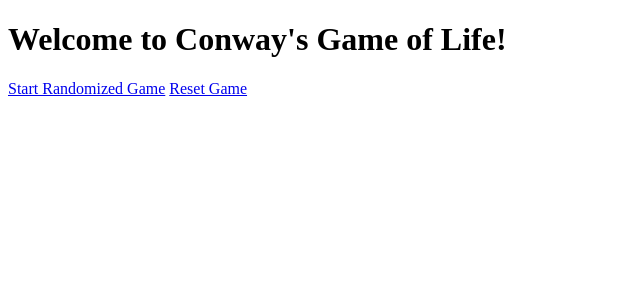
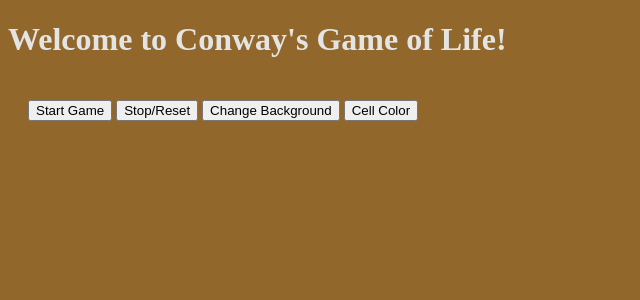
Before and after one commit to jrussell-OSU/game_of_life, a Flask app: page / in a window 1280 px wide. Shown: the top 300 px of the page, without its empty margins (0-640 px from the left). Run offline with Flask 2, Linux system fonts and the light colour scheme.

Commit message:
Added buttons to: change background image, change living cell color, start game, and stop/reset game.

```diff
--- a/flask_app.py
+++ b/app.py
@@ -3,7 +3,7 @@
 # Description: My version of Conway's Game of Life
 
 import random
-from flask import Flask, render_template
+from flask import Flask, render_template, send_from_directory
 import json
 
 app = Flask(__name__)
@@ -12,8 +12,8 @@ app = Flask(__name__)
 class GameOfLife:
 
     def __init__(self):
-        self._rows = 40  # CONSTANT: sets how many rows in grid
-        self._columns = 60  # CONSTANT: sets how many columns in grid
+        self._rows = 60  # CONSTANT: sets how many rows in grid
+        self._columns = 120  # CONSTANT: sets how many columns in grid
         self._grid = []  # contains current grid state
         self._saved_grid = []  # grid state prior to cell iteration
         self._cycles = 0  # tracks current number of cycles/intervals
@@ -163,8 +163,6 @@ class GameOfLife:
         # grid_json = jsonify({"gol_grid": self._grid})
         return grid_json
 
-
-
 game = GameOfLife()
 game.random_seed()
 
@@ -178,11 +176,13 @@ def home():
 def update_grid():
     return game.get_json_grid()
 
+
 @app.route("/game")
 def game_page():
-    game = GameOfLife()
+    game._grid = []  # every time starting a new game, reset game
     game.random_seed()
     return render_template('game.html')
 
+
 if __name__ == '__main__':
     app.run()
--- /dev/null
+++ b/static/game_script.js
@@ -0,0 +1,83 @@
+
+//Change color of living cell on button click
+//Default cell color
+let living_color = "limegreen";
+const color_choices = ["cyan", "red", "pink", "yellow", "black", "white", "limegreen"];
+let c = 0;
+function change_cell_color(){
+  if (c >= color_choices.length) {
+    c = 0;
+  }
+  living_color = color_choices[c++];
+}
+
+//Run game after the start game button pressed
+function start_game() {
+
+  //first, create initial table grid for the game
+  fetch('/grid').then(response => response.json()).then(gol_grid => {
+    //create table
+    let doc_body = document.getElementsByTagName('body')[0];
+    let game_div = document.createElement('div');
+    game_div.id = "game_div";
+    doc_body.appendChild(game_div)
+    let tbl = document.createElement('TABLE');
+    game_div.appendChild(tbl);
+    let tbl_body = document.createElement('TBODY');
+    tbl.id = "game_table";
+    tbl.appendChild(tbl_body);
+    let rows = gol_grid;
+    for (let i = 0; i < rows.length; i++) {
+      let tbl_row = document.createElement('TR');
+      tbl_body.appendChild(tbl_row);
+      let curr_row = rows[i];
+      for (let j = 0; j < curr_row.length; j++) {
+        let curr_cell = curr_row[j];
+        let cell = document.createElement('TD');
+        tbl_row.appendChild(cell);
+        if (curr_cell === 0) {
+          //create a dead cell
+          cell.className = "dead_cell";  //add to CSS for background color
+          cell.style.backgroundColor = "transparent";
+        } else {
+          //create a living cell
+          cell.className = "living_cell"; //add to CSS if needed
+          cell.style.backgroundColor = living_color;
+        }
+      }
+    }
+  });
+
+  //Once initial html table created, modify every x seconds with new cells
+  setInterval(function () {
+    fetch('/grid').then(response => response.json()).then(gol_grid => {
+      //create table
+      let game_div = document.getElementById('game_div');
+      let tbl = game_div.firstChild;
+      let tbl_body = tbl.firstChild;
+      let rows = gol_grid;
+      var tbl_rows = tbl_body.children;
+      for (let i = 0; i < rows.length; i++) {
+        let tbl_row = tbl_rows[i];
+        let curr_row = rows[i];
+        let row_children = tbl_row.children;
+        for (let j = 0; j < curr_row.length; j++) {
+          let curr_cell = curr_row[j];
+          let cell = row_children[j];
+          if (curr_cell === 0) {
+            //create a dead cell
+            cell.className = "dead_cell";  //add to CSS for background color
+            cell.style.backgroundColor = "transparent";
+          } else {
+            //create a living cell
+            cell.className = "living_cell"; //add to CSS if needed
+            cell.style.backgroundColor = living_color;
+          }
+        }
+      }
+    });
+  }, 150);
+
+}
+
+//Dynamically create a table from python info that updates every second
--- a/static/styles.css
+++ b/static/styles.css
@@ -1,31 +1,44 @@
+
 
 body {
-    /*background-color: #573E3E;*/
+    background-color: #91672C;
     /*background-image: url(images/nebula_brown.png);*/
+}
 
+div{
+    padding: 20px;
+}
+
+h1{
+    color: #E3E4E4;
 }
 
 table {
     table-layout: fixed;
-    /*border-collapse: collapse;*/
+    border-collapse: collapse;
     height: 320px;
     width: 480px;
     /*background: url("http://clipart-library.com/new_gallery/9-92768_grass-png-hd-nature-clipart-transparent-background.png");*/
     empty-cells: show;
     /*background-image: url(images/nebula_brown.png);*/
-
-    position: absolute;
+    /*position: absolute;*/
 }
-
+/*
 .living_cell{
-    background-color: green;
+    background-color: limegreen;
 }
+*/
 
 .dead_cell{
-    background-color: white;
+    background-color: transparent;
 }
 
 td {
     width: 8px;
     height: 8px;
 }
+
+#game_div {
+    position: relative;
+    padding-left: 10px;
+    }
--- a/templates/index.html
+++ b/templates/index.html
@@ -11,9 +11,34 @@
   <body>
   <h1>Welcome to Conway's Game of Life!</h1>
 
-  <a href="/game">Start Randomized Game</a>
-  <a href="/index">Reset Game</a>
+  <div id="buttons_div">
+    <button id="start_game" onclick="start_game()">Start Game</button>
+    <button onClick="window.location.reload();">Stop/Reset</button>
+    <button id="change_background" onclick="change_background()">Change Background</button>
+    <button id="change_cell_color" onclick="change_cell_color()">Cell Color</button>
+  </div>
 
   </body>
+  <script>
 
+
+    //Player change cell color
+    function change_color(color) {
+      living_color = color;
+    }
+
+    //Changing page background image
+    const background_images = ["tidal.jpg", "nebula.png", "leaves.jpeg", "city.webp"];
+    let i = 0;
+    let image = null;
+    function change_background(){
+      if (i > background_images.length){
+          i = 0;
+      }
+      let img_url = "url('../static/images/" + background_images[i++] + "')";
+      document.body.style.backgroundImage = img_url;
+      //document.body.style.backgroundImage = "url('../static/images/tidal.jpg')";
+  }
+  </script>
+  <script src="../static/game_script.js"></script>
 </html>
```
Also changed, not shown: static/script.js (deleted, +0 -32 lines), templates/game.html (+7 -1 lines), static/images/city.webp (added), static/images/leaves.jpeg (added), static/images/leaves.jpg (added), static/images/nebula.png (renamed from static/images/nebula_brown.png), static/images/tidal.jpg (added).
